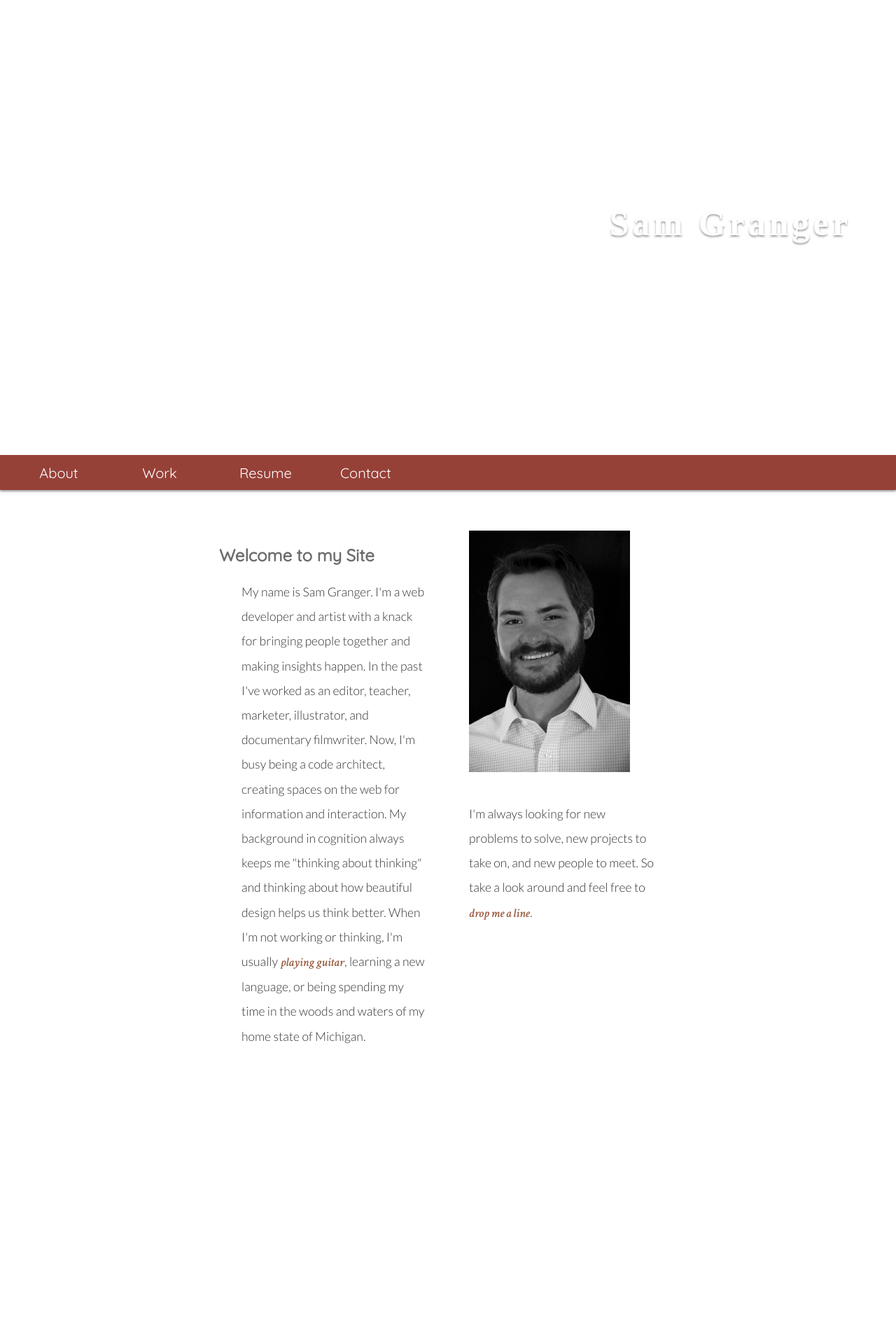
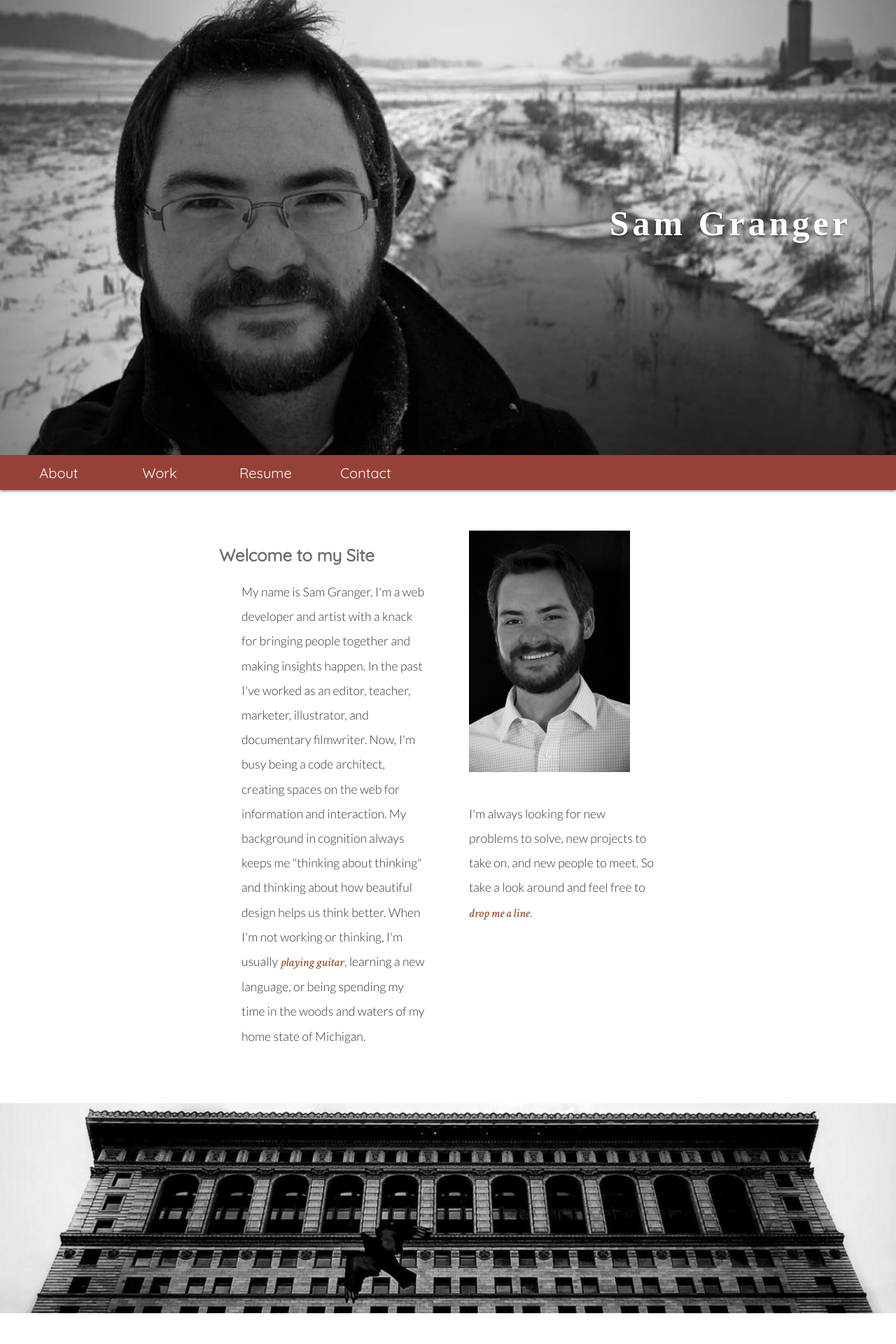
Before and after one commit to samwisegrangee/samgranger, a Jekyll site: the page built from index.html, in a window 1280 px wide. Shown: the top 1920 px of the page at 70% size. Built offline with Jekyll 4.4.1, drawn with Linux system fonts in a browser that asks for light colours; some web fonts are replaced; Markdown is read by kramdown in place of the engine named in the settings; grey boxes are pictures that could not be loaded.

Commit message:
Images with Roots

```diff
--- a/css/style.css
+++ b/css/style.css
@@ -56,7 +56,7 @@ a:hover {
 /*Landing Page*/
 header {
   height: 650px; /*For fixed-nav .js variable*/
-  background-image: url('{{ site.baseurl }}/images/background.jpg');
+  background-image: url('../images/background.jpg');
   background-size: cover;
   background-position: center;
   background-attachment: fixed;
@@ -150,13 +150,13 @@ button {
 }
 
 #img-1 {
-  background-image: url('{{ site.baseurl }}/images/bird-building.png');
+  background-image: url('../images/bird-building.png');
 }
 #img-2 {
-  background-image: url('{{ site.baseurl }}/images/windy-burrs.jpg');
+  background-image: url('../images/windy-burrs.jpg');
 }
 #img-3 {
-  background-image: url('{{ site.baseurl }}/images/sm-many-sams.jpg');
+  background-image: url('../images/sm-many-sams.jpg');
   background-position: bottom;
 }
 
```
Also changed, not shown: 1 other file.
